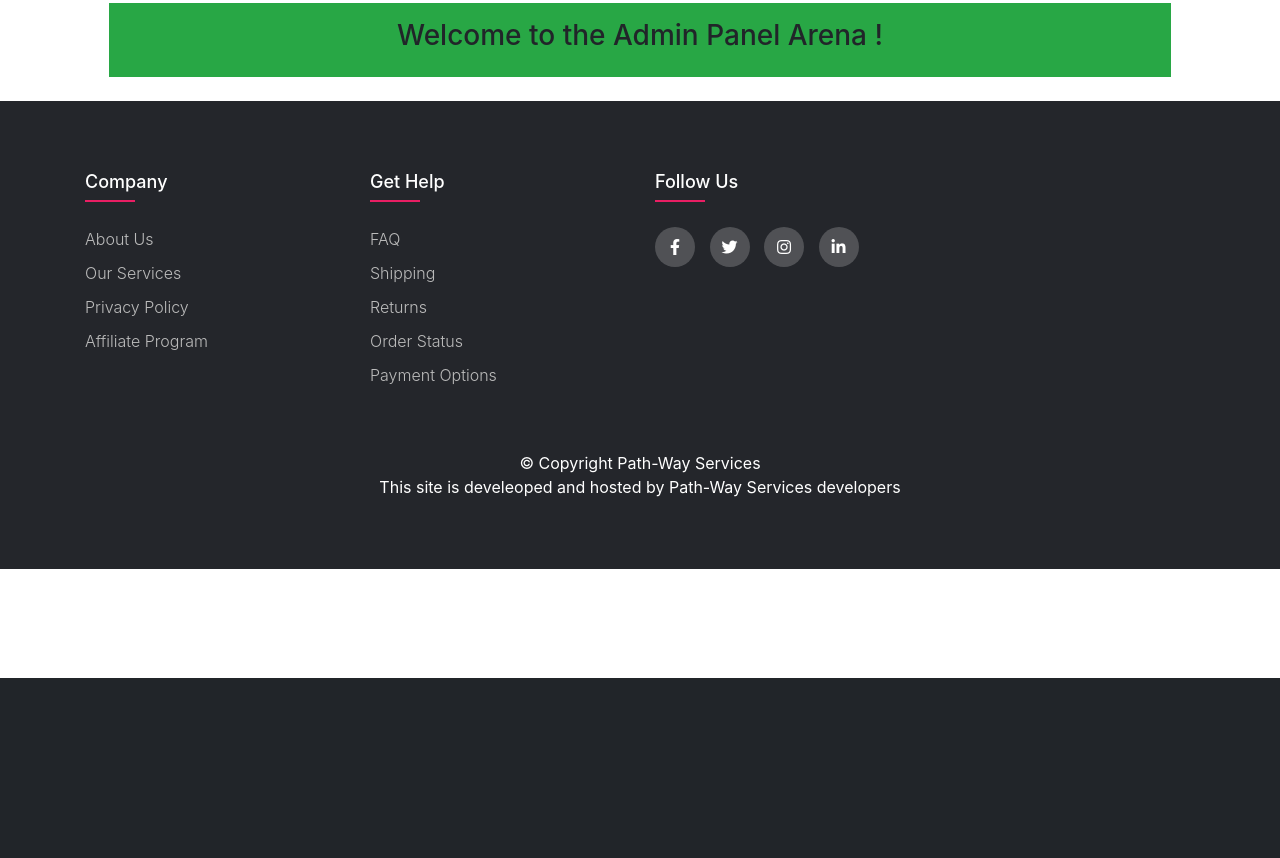
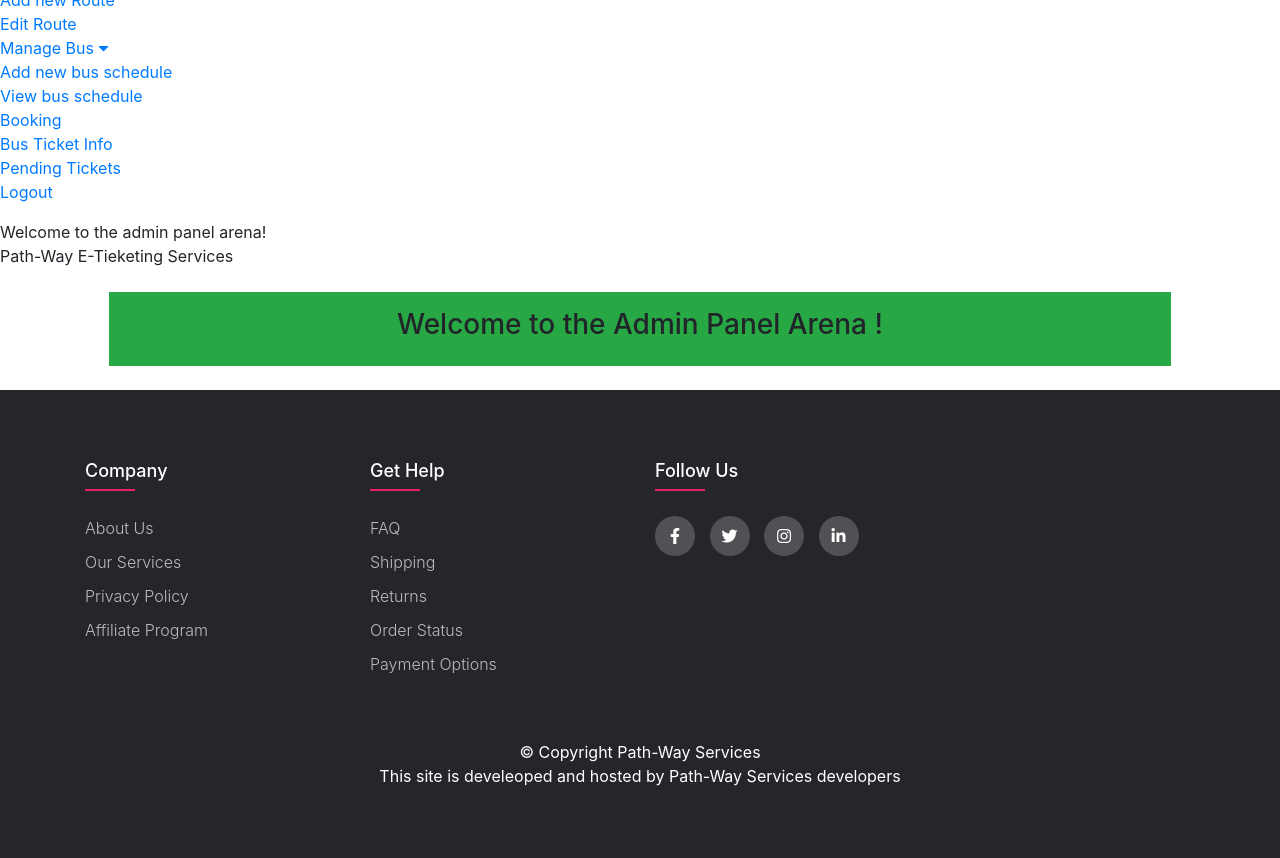
Before and after one commit to turjo997/Path-Way-Services, a PHP site: page /profile.php in a window 1280 px wide. Shown: the part 122-980 px from the top of the page. Before the commit the page ends 800 px from the top, so only its background shows below. Run offline with PHP 8.4, Linux system fonts and the light colour scheme; the visitor is signed in with stand-in values (Sample User, id 1).

Commit message:
Update header.php

```diff
--- a/admin/header.php
+++ b/admin/header.php
@@ -6,15 +6,19 @@
 	        <title>admin</title>
 	        <link rel = "shortcut icon" type="image" href="images/bookLogo.png"/>
 
-			<link rel = "stylesheet" href="style.css"/>
 
+          <link rel = "stylesheet" href="profile.css"/>
 
+          <link rel = "stylesheet" href="style.css"/>
      <!--font awsome-->
      <link rel="stylesheet" href="https://cdnjs.cloudflare.com/ajax/libs/font-awesome/5.15.2/css/all.min.css" integrity="sha512-HK5fgLBL+xu6dm/Ii3z4xhlSUyZgTT9tuc/hSrtw6uzJOvgRr2a9jyxxT1ely+B+xFAmJKVSTbpM/CuL7qxO8w==" crossorigin="anonymous"/>
 
      <link href="https://fonts.googleapis.com/css2?family=Handlee&family=Montserrat:wght@100&family=Roboto:wght@100&display=swap" rel="stylesheet">
       <!---bootstrapt cdn--->
 	<link rel="stylesheet" href="https://cdn.jsdelivr.net/npm/bootstrap@4.5.3/dist/css/bootstrap.min.css" integrity="sha384-TX8t27EcRE3e/ihU7zmQxVncDAy5uIKz4rEkgIXeMed4M0jlfIDPvg6uqKI2xXr2" crossorigin="anonymous">
+
+
+
 
 				<style>
 
@@ -23,26 +27,13 @@
             <meta name="viewport" content="width = device-width , initial-scale = 1.0">
             <meta http-equiv="X-UA-compatible" >
 
+            <script src="https://code.jquery.com/jquery-3.4.1.js"></script>
+      <link rel="stylesheet" href="https://cdnjs.cloudflare.com/ajax/libs/font-awesome/5.15.3/css/all.min.css"/>
+
 	 </head>
 
 	 <body>
 
-     <div class="container-fluid">
-
-     <nav class="navbar navbar-expand-md">
-
-                   <button class="navbar-toggler" type="button" data-toggle="collapse" data-target="#navbarNavDropdown" aria-controls="navbarNavDropdown" aria-expanded="false" aria-label="Toggle navigation">
-                     <span><i class="fas fa-bars navbar-icon"></i></span>
-                   </button>
-
-                   <a class="navbar-brand" href="profile.php">
-                         <img src="images/bookLogo.png" alt="logo">
-                         <!--https://i.pinimg.com/originals/2a/48/ca/2a48cae52a31e76376d82ba4bb32824a.png-->
-                   </a>
-
-
-                   <div class="collapse navbar-collapse"  id="navbarNavDropdown">
-                     <ul class="navbar-nav ml-auto">
 
                      <?php
                      session_start();
@@ -50,37 +41,68 @@
                        if(!isset($_SESSION['aloggedin'])){
 
                           echo'
-                          <li class="nav-item active">
-                          <a class="nav-link text-center text-md-left" href="login.php">Login</a>
-                         </li>' ;
+
+                         <nav class="navbar navbar-expand-md">
+                            <li class="nav-item active">
+                            <a class="nav-link text-center text-md-left" href="login.php">Login</a>
+                            </li>
+
+                          </nav> ';
 
                        }else{
 
-                        echo'
-                        <li class="nav-item dropdown">
-                        <a class="nav-link dropdown-toggle" href="" id="navbarDropdownMenuLink" role="button" data-toggle="dropdown" aria-haspopup="true" aria-expanded="false">
-                        My Account
-                        </a>
-                        <div class="dropdown-menu" aria-labelledby="navbarDropdownMenuLink">
-                        <h3>Hello,Admin</h3>
-                         <div class="divider"></div>
-                        <a class="font-weight-bolder dropdown-item" href="logout.php">logout</a>
+
+                         echo'
+                         <div class="btn">
+                         <span class="fas fa-bars"></span>
                         </div>
-                       </li> ';
+                      <nav class="sidebar">
+                         <div class="text">
+                            Side Menu
+                         </div>
+                         <ul>
+                            <li class="active"><a href="#">Dashboard</a></li>
+                            <li>
+                               <a href="#" class="feat-btn">Manage Route
+                               <span class="fas fa-caret-down first"></span>
+                               </a>
+                               <ul class="feat-show">
+                                  <li><a href="#">Add new Route</a></li>
+                                  <li><a href="#">Edit Route</a></li>
+                               </ul>
+                            </li>
+                            <li>
+                               <a href="#" class="serv-btn">Manage Bus
+                               <span class="fas fa-caret-down second"></span>
+                               </a>
+                               <ul class="serv-show">
+                                  <li><a href="#">Add new bus schedule</a></li>
+                                  <li><a href="#">View bus schedule</a></li>
+                                  <li><a href="#">Booking</a></li>
+                               </ul>
+                            </li>
+                            <li><a href="#">Bus Ticket Info</a></li>
+                            <li><a href="#">Pending Tickets</a></li>
+
+                           <li><a href="logout.php">Logout</a></li>
+                         </ul>
+                      </nav>
+                      <div class="content">
+                         <div class="header">
+                            Welcome to the admin panel arena!
+                         </div>
+                         <p>
+                            Path-Way E-Tieketing Services
+                         </p>
+                      </div> ';
+
+
+
 
                        }
 
 
                      ?>
-
-                     </ul>
-                   </div>
-                 </nav>
-
-
-     </div>
-
-
 
 
 
```
